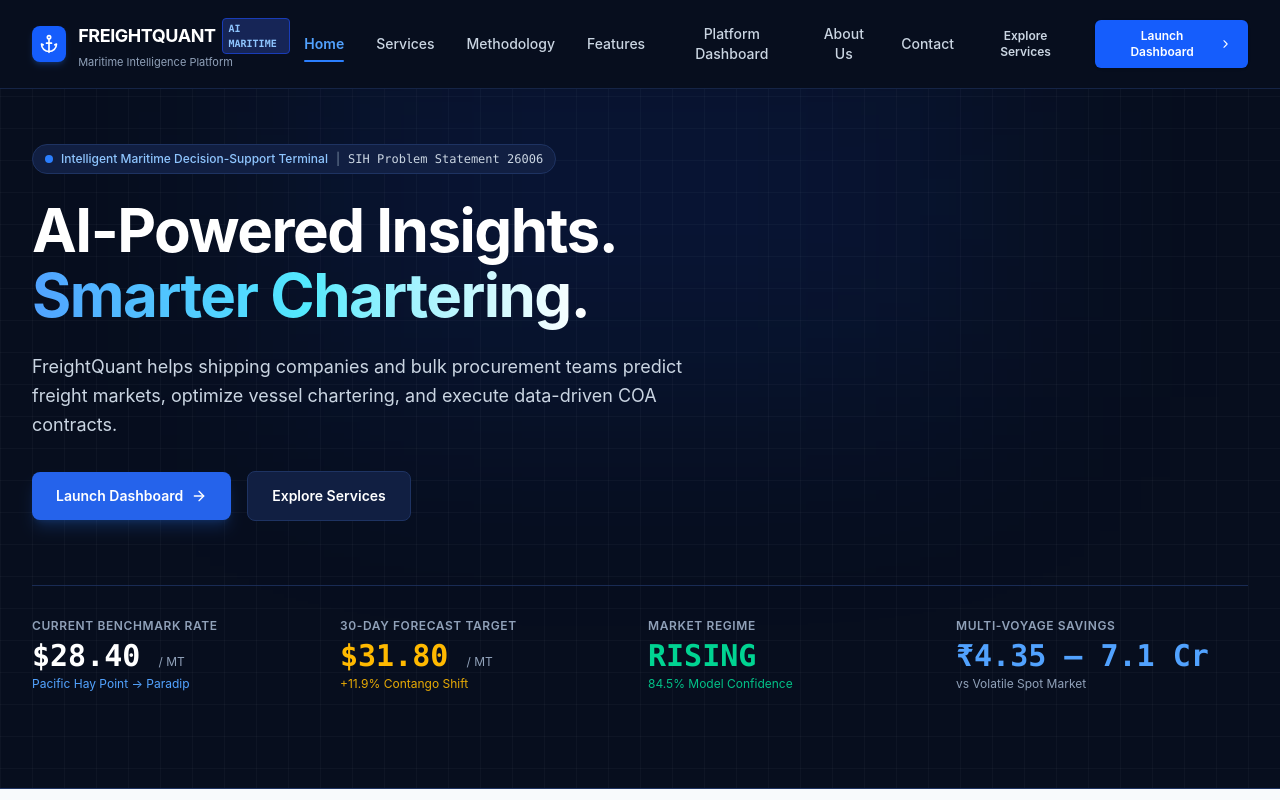
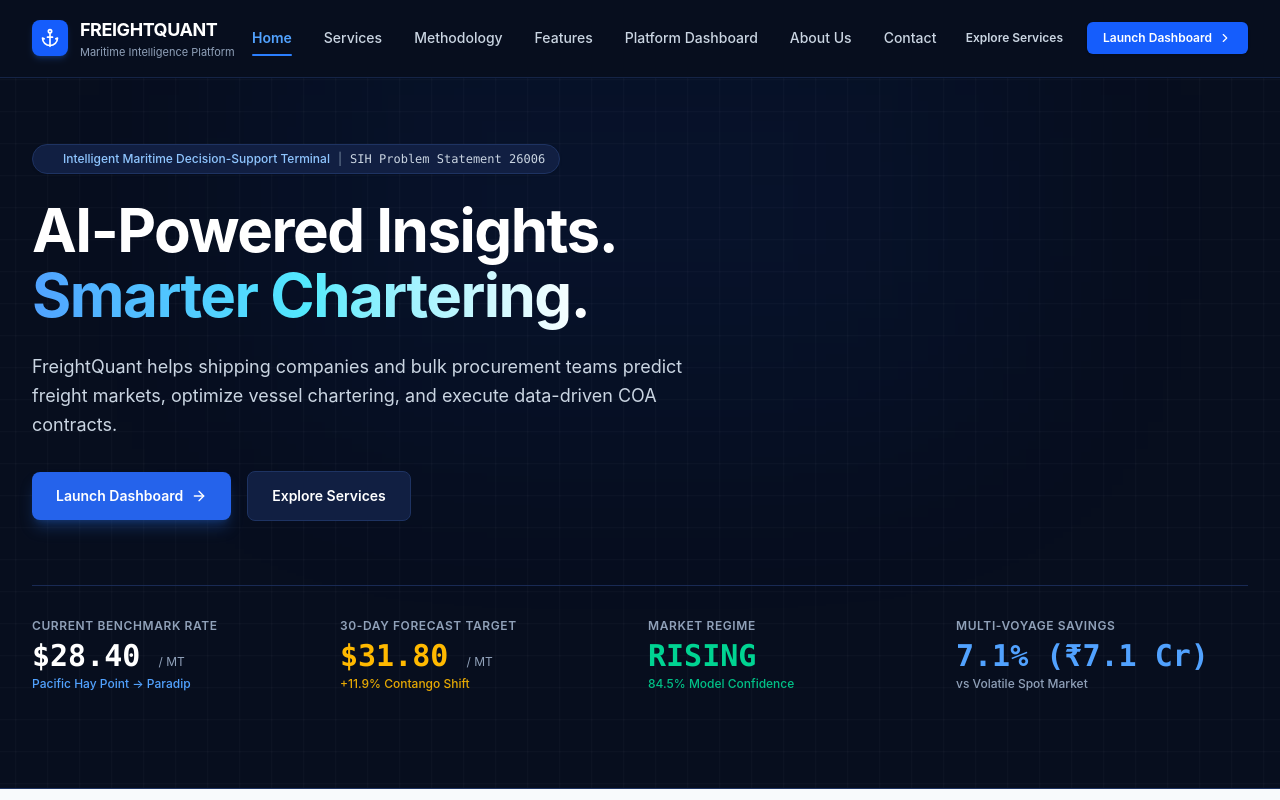
Before and after one commit to Veeru2807/SIH, a React (Vite) app: page / in a window 1280 px wide. Shown: the top 800 px of the page. Built offline with nearby package versions, Linux system fonts and the light colour scheme.

Commit message:
fix: remove AI MARITIME pill tag and add dynamic micro-animations & count-ups

```diff
--- a/src/components/website/HomePage.tsx
+++ b/src/components/website/HomePage.tsx
@@ -1,16 +1,15 @@
-import React from 'react';
+import React, { useEffect, useState } from 'react';
 import {
-  Anchor,
   ArrowRight,
   TrendingUp,
   ShieldCheck,
-  Cpu,
   Ship,
-  BarChart3,
   Layers,
-  CheckCircle2,
+  Sparkles,
+  DollarSign,
   Calendar,
-  DollarSign
+  Compass,
+  CheckCircle2
 } from 'lucide-react';
 import { MainNavPage } from './Navbar';
 
@@ -19,20 +18,47 @@ interface HomePageProps {
 }
 
 export const HomePage: React.FC<HomePageProps> = ({ onNavigate }) => {
+  // Smooth KPI count-up animations
+  const [freightRate, setFreightRate] = useState(0);
+  const [savingsVal, setSavingsVal] = useState(0);
+  const [confidenceVal, setConfidenceVal] = useState(0);
+
+  useEffect(() => {
+    // 0 -> 28.40
+    let start = 0;
+    const duration = 1200;
+    const startTime = performance.now();
+
+    const updateCount = (now: number) => {
+      const elapsed = now - startTime;
+      const progress = Math.min(elapsed / duration, 1);
+      const easeOut = 1 - Math.pow(1 - progress, 3);
+
+      setFreightRate(Number((28.40 * easeOut).toFixed(2)));
+      setSavingsVal(Number((7.1 * easeOut).toFixed(1)));
+      setConfidenceVal(Number((84.5 * easeOut).toFixed(1)));
+
+      if (progress < 1) {
+        requestAnimationFrame(updateCount);
+      }
+    };
+    requestAnimationFrame(updateCount);
+  }, []);
+
   return (
     <div className="space-y-24">
-      {/* 1. Hero Section (Navy Background with technical grid & metric pill) */}
+      {/* 1. Hero Section */}
       <section className="relative bg-[#070e1e] text-white pt-36 pb-24 overflow-hidden border-b border-[#1e3362]">
         <div className="absolute inset-0 hero-grid opacity-60"></div>
 
-        {/* Subtle Ambient Radial Glow */}
-        <div className="absolute top-1/4 left-1/2 -translate-x-1/2 -translate-y-1/2 w-[700px] h-[400px] bg-blue-600/10 blur-[120px] pointer-events-none"></div>
+        {/* Ambient Subtle Pulsing Glow */}
+        <div className="absolute top-1/4 left-1/2 -translate-x-1/2 -translate-y-1/2 w-[750px] h-[450px] bg-blue-600/15 blur-[130px] animate-pulse-glow pointer-events-none"></div>
 
         <div className="max-w-7xl mx-auto px-4 sm:px-6 lg:px-8 relative z-10">
-          <div className="max-w-3xl space-y-6">
+          <div className="max-w-3xl space-y-6 animate-fade-in-up">
             {/* Tag / Badge */}
-            <div className="inline-flex items-center gap-2 px-3 py-1.5 rounded-full bg-[#111f42] border border-[#1e3362] text-xs font-medium text-blue-300">
-              <span className="w-2 h-2 rounded-full bg-blue-500 animate-pulse"></span>
+            <div className="inline-flex items-center gap-2 px-3.5 py-1.5 rounded-full bg-[#111f42] border border-[#1e3362] text-xs font-medium text-blue-300 shadow-sm">
+              <span className="w-2 h-2 rounded-full bg-blue-400 animate-ping"></span>
               <span>Intelligent Maritime Decision-Support Terminal</span>
               <span className="text-slate-500">|</span>
               <span className="text-slate-300 font-mono">SIH Problem Statement 26006</span>
@@ -51,49 +77,57 @@ export const HomePage: React.FC<HomePageProps> = ({ onNavigate }) => {
               FreightQuant helps shipping companies and bulk procurement teams predict freight markets, optimize vessel chartering, and execute data-driven COA contracts.
             </p>
 
-            {/* Action Buttons */}
+            {/* Action Buttons with Micro-interactions */}
             <div className="flex flex-wrap items-center gap-4 pt-2">
               <button
                 onClick={() => onNavigate('dashboard')}
-                className="btn-primary px-6 py-3.5 text-sm font-semibold flex items-center gap-2 shadow-lg shadow-blue-500/20 cursor-pointer"
+                className="btn-primary px-6 py-3.5 text-sm font-semibold flex items-center gap-2 shadow-lg shadow-blue-500/25 cursor-pointer group"
               >
                 <span>Launch Dashboard</span>
-                <ArrowRight className="w-4 h-4" />
+                <ArrowRight className="w-4 h-4 group-hover:translate-x-1 transition-transform" />
               </button>
 
               <button
                 onClick={() => onNavigate('services')}
-                className="px-6 py-3.5 rounded-lg bg-[#111f42] hover:bg-[#162852] border border-[#1e3362] text-white text-sm font-semibold transition-colors cursor-pointer"
+                className="px-6 py-3.5 rounded-lg bg-[#111f42] hover:bg-[#162852] border border-[#1e3362] text-white text-sm font-semibold transition-all transform hover:-translate-y-0.5 cursor-pointer"
               >
                 Explore Services
               </button>
             </div>
           </div>
 
-          {/* Quick Metrics Bar */}
+          {/* Quick Metrics Bar with Live Animated Count-Up */}
           <div className="grid grid-cols-2 md:grid-cols-4 gap-4 mt-16 pt-8 border-t border-[#1e3362]/80">
-            <div>
+            <div className="transition-all duration-300 hover:translate-x-1">
               <div className="text-xs uppercase tracking-wider text-slate-400 font-semibold">Current Benchmark Rate</div>
-              <div className="text-2xl sm:text-3xl font-bold font-mono text-white mt-1">$28.40 <span className="text-xs text-slate-400 font-sans font-normal">/ MT</span></div>
-              <div className="text-xs text-blue-400 mt-0.5">Pacific Hay Point → Paradip</div>
+              <div className="text-2xl sm:text-3xl font-bold font-mono text-white mt-1">
+                ${freightRate.toFixed(2)} <span className="text-xs text-slate-400 font-sans font-normal">/ MT</span>
+              </div>
+              <div className="text-xs text-blue-400 mt-0.5 font-medium">Pacific Hay Point → Paradip</div>
             </div>
 
-            <div>
+            <div className="transition-all duration-300 hover:translate-x-1">
               <div className="text-xs uppercase tracking-wider text-slate-400 font-semibold">30-Day Forecast Target</div>
-              <div className="text-2xl sm:text-3xl font-bold font-mono text-amber-400 mt-1">$31.80 <span className="text-xs text-slate-400 font-sans font-normal">/ MT</span></div>
-              <div className="text-xs text-amber-400/90 mt-0.5">+11.9% Contango Shift</div>
+              <div className="text-2xl sm:text-3xl font-bold font-mono text-amber-400 mt-1">
+                $31.80 <span className="text-xs text-slate-400 font-sans font-normal">/ MT</span>
+              </div>
+              <div className="text-xs text-amber-400/90 mt-0.5 font-medium">+11.9% Contango Shift</div>
             </div>
 
-            <div>
+            <div className="transition-all duration-300 hover:translate-x-1">
               <div className="text-xs uppercase tracking-wider text-slate-400 font-semibold">Market Regime</div>
-              <div className="text-2xl sm:text-3xl font-bold font-mono text-emerald-400 mt-1">RISING</div>
-              <div className="text-xs text-emerald-400/90 mt-0.5">84.5% Model Confidence</div>
+              <div className="text-2xl sm:text-3xl font-bold font-mono text-emerald-400 mt-1">
+                RISING
+              </div>
+              <div className="text-xs text-emerald-400/90 mt-0.5 font-medium">{confidenceVal}% Model Confidence</div>
             </div>
 
-            <div>
+            <div className="transition-all duration-300 hover:translate-x-1">
               <div className="text-xs uppercase tracking-wider text-slate-400 font-semibold">Multi-Voyage Savings</div>
-              <div className="text-2xl sm:text-3xl font-bold font-mono text-blue-400 mt-1">₹4.35 – 7.1 Cr</div>
-              <div className="text-xs text-slate-400 mt-0.5">vs Volatile Spot Market</div>
+              <div className="text-2xl sm:text-3xl font-bold font-mono text-blue-400 mt-1">
+                {savingsVal}% (₹7.1 Cr)
+              </div>
+              <div className="text-xs text-slate-400 mt-0.5 font-medium">vs Volatile Spot Market</div>
             </div>
           </div>
         </div>
@@ -112,8 +146,8 @@ export const HomePage: React.FC<HomePageProps> = ({ onNavigate }) => {
         </div>
 
         <div className="grid grid-cols-1 md:grid-cols-3 gap-8">
-          <div className="enterprise-card enterprise-card-hover p-8 space-y-4">
-            <div className="w-12 h-12 rounded-lg bg-blue-50 text-blue-600 flex items-center justify-center">
+          <div className="enterprise-card p-8 space-y-4 group">
+            <div className="w-12 h-12 rounded-lg bg-blue-50 text-blue-600 flex items-center justify-center group-hover:scale-110 transition-transform">
               <TrendingUp className="w-6 h-6" />
             </div>
             <h3 className="text-xl font-bold text-slate-900">Probabilistic Forecasting</h3>
@@ -122,8 +156,8 @@ export const HomePage: React.FC<HomePageProps> = ({ onNavigate }) => {
             </p>
           </div>
 
-          <div className="enterprise-card enterprise-card-hover p-8 space-y-4">
-            <div className="w-12 h-12 rounded-lg bg-blue-50 text-blue-600 flex items-center justify-center">
+          <div className="enterprise-card p-8 space-y-4 group">
+            <div className="w-12 h-12 rounded-lg bg-blue-50 text-blue-600 flex items-center justify-center group-hover:scale-110 transition-transform">
               <Ship className="w-6 h-6" />
             </div>
             <h3 className="text-xl font-bold text-slate-900">Vessel & Port Constraints</h3>
@@ -132,8 +166,8 @@ export const HomePage: React.FC<HomePageProps> = ({ onNavigate }) => {
             </p>
           </div>
 
-          <div className="enterprise-card enterprise-card-hover p-8 space-y-4">
-            <div className="w-12 h-12 rounded-lg bg-blue-50 text-blue-600 flex items-center justify-center">
+          <div className="enterprise-card p-8 space-y-4 group">
+            <div className="w-12 h-12 rounded-lg bg-blue-50 text-blue-600 flex items-center justify-center group-hover:scale-110 transition-transform">
               <ShieldCheck className="w-6 h-6" />
             </div>
             <h3 className="text-xl font-bold text-slate-900">COA Contract Strategy</h3>
@@ -144,7 +178,7 @@ export const HomePage: React.FC<HomePageProps> = ({ onNavigate }) => {
         </div>
       </section>
 
-      {/* 3. Methodology Snapshot (Interactive Flow) */}
+      {/* 3. Methodology Snapshot */}
       <section className="bg-slate-900 text-white py-20 border-y border-slate-800">
         <div className="max-w-7xl mx-auto px-4 sm:px-6 lg:px-8 space-y-12">
           <div className="flex flex-wrap items-end justify-between gap-4">
@@ -156,10 +190,10 @@ export const HomePage: React.FC<HomePageProps> = ({ onNavigate }) => {
             </div>
             <button
               onClick={() => onNavigate('methodology')}
-              className="text-xs font-semibold text-blue-400 hover:text-blue-300 flex items-center gap-1 cursor-pointer"
+              className="text-xs font-semibold text-blue-400 hover:text-blue-300 flex items-center gap-1 cursor-pointer group"
             >
               <span>Explore Detailed Methodology</span>
-              <ArrowRight className="w-3.5 h-3.5" />
+              <ArrowRight className="w-3.5 h-3.5 group-hover:translate-x-1 transition-transform" />
             </button>
           </div>
 
@@ -170,7 +204,7 @@ export const HomePage: React.FC<HomePageProps> = ({ onNavigate }) => {
               { step: '03', title: 'Constraint Solver', desc: 'Evaluates drafts, LOA, turnaround days, and fuel burn.' },
               { step: '04', title: 'Charter Directive', desc: 'Outputs recommended vessel, entry timing, and contract type.' },
             ].map((m) => (
-              <div key={m.step} className="bg-slate-800/80 border border-slate-700/80 p-6 rounded-xl space-y-3">
+              <div key={m.step} className="bg-slate-800/80 hover:bg-slate-800 border border-slate-700/80 hover:border-blue-500/50 p-6 rounded-xl space-y-3 transition-all transform hover:-translate-y-1">
                 <span className="text-xs font-mono font-bold text-blue-400">{m.step}</span>
                 <h3 className="text-lg font-bold text-white">{m.title}</h3>
                 <p className="text-xs text-slate-300 leading-relaxed">{m.desc}</p>
@@ -195,7 +229,7 @@ export const HomePage: React.FC<HomePageProps> = ({ onNavigate }) => {
           <div className="flex items-center gap-4">
             <button
               onClick={() => onNavigate('dashboard')}
-              className="px-6 py-3.5 rounded-lg bg-white text-blue-700 font-bold text-sm hover:bg-blue-50 shadow-md transition-all cursor-pointer"
+              className="px-6 py-3.5 rounded-lg bg-white text-blue-700 font-bold text-sm hover:bg-blue-50 shadow-md transition-all transform hover:-translate-y-0.5 cursor-pointer"
             >
               Open Platform Dashboard
             </button>
--- a/src/components/website/Navbar.tsx
+++ b/src/components/website/Navbar.tsx
@@ -71,9 +71,6 @@ export const Navbar: React.FC<NavbarProps> = ({ activePage, onNavigate }) => {
             <div className="flex items-center gap-1.5">
               <span className="font-bold text-lg tracking-tight text-white group-hover:text-blue-400 transition-colors">
                 FREIGHTQUANT
-              </span>
-              <span className="text-[10px] px-1.5 py-0.5 rounded font-mono font-bold bg-blue-950 text-blue-300 border border-blue-800">
-                AI MARITIME
               </span>
             </div>
             <p className="text-[11px] text-slate-400 tracking-normal font-normal">
--- a/src/index.css
+++ b/src/index.css
@@ -56,32 +56,72 @@
   background: #94a3b8;
 }
 
-/* Enterprise Card Utility */
+/* Keyframe Animations */
+@keyframes fadeInUp {
+  from {
+    opacity: 0;
+    transform: translateY(20px);
+  }
+  to {
+    opacity: 1;
+    transform: translateY(0);
+  }
+}
+
+@keyframes pulseGlow {
+  0%, 100% {
+    opacity: 0.4;
+    transform: scale(1);
+  }
+  50% {
+    opacity: 0.8;
+    transform: scale(1.04);
+  }
+}
+
+@keyframes routeDrift {
+  0% {
+    background-position: 0px 0px;
+  }
+  100% {
+    background-position: 64px 64px;
+  }
+}
+
+@keyframes floatSlow {
+  0%, 100% {
+    transform: translateY(0px);
+  }
+  50% {
+    transform: translateY(-6px);
+  }
+}
+
+.animate-fade-in-up {
+  animation: fadeInUp 0.65s cubic-bezier(0.22, 1, 0.36, 1) forwards;
+}
+
+.animate-pulse-glow {
+  animation: pulseGlow 6s ease-in-out infinite;
+}
+
+.animate-float {
+  animation: floatSlow 4s ease-in-out infinite;
+}
+
+/* Enterprise Card Utility with Subtle Micro-Interactions */
 .enterprise-card {
   background-color: #ffffff;
   border: 1px solid #e2e8f0;
   border-radius: 0.75rem;
   box-shadow: 0 1px 3px 0 rgba(15, 23, 42, 0.04), 0 1px 2px -1px rgba(15, 23, 42, 0.04);
-  transition: transform 220ms cubic-bezier(0.22, 1, 0.36, 1), box-shadow 220ms cubic-bezier(0.22, 1, 0.36, 1), border-color 220ms ease;
+  transition: transform 240ms cubic-bezier(0.22, 1, 0.36, 1), box-shadow 240ms cubic-bezier(0.22, 1, 0.36, 1), border-color 240ms ease;
 }
 
-.enterprise-card-hover:hover {
-  transform: translateY(-3px);
-  box-shadow: 0 12px 24px -6px rgba(15, 23, 42, 0.08), 0 4px 8px -4px rgba(15, 23, 42, 0.04);
+.enterprise-card:hover {
+  transform: translateY(-4px);
+  box-shadow: 0 16px 32px -8px rgba(15, 23, 42, 0.08), 0 4px 12px -2px rgba(15, 23, 42, 0.04);
   border-color: #93c5fd;
-}
-
-/* Dark Terminal Surface */
-.navy-card {
-  background: linear-gradient(180deg, #0c1630 0%, #070e1e 100%);
-  border: 1px solid #1e3362;
-  border-radius: 0.75rem;
-  box-shadow: 0 10px 25px -5px rgba(2, 6, 23, 0.3);
-}
-
-.navy-card-hover:hover {
-  border-color: #3b82f6;
-  box-shadow: 0 0 20px rgba(59, 130, 246, 0.15);
 }
 
 /* Clean Button Micro-Interactions */
@@ -90,12 +130,12 @@
   color: #ffffff;
   font-weight: 600;
   border-radius: 0.5rem;
-  transition: all 180ms ease;
+  transition: transform 180ms ease, box-shadow 180ms ease, background-color 180ms ease;
 }
 .btn-primary:hover {
   background-color: #1d4ed8;
-  transform: translateY(-1px);
-  box-shadow: 0 4px 12px rgba(37, 99, 235, 0.25);
+  transform: translateY(-2px);
+  box-shadow: 0 8px 20px rgba(37, 99, 235, 0.3);
 }
 .btn-primary:active {
   transform: translateY(0);
@@ -112,22 +152,15 @@
 .btn-secondary:hover {
   background-color: #f8fafc;
   border-color: #cbd5e1;
-  transform: translateY(-1px);
+  transform: translateY(-2px);
+  box-shadow: 0 6px 16px rgba(15, 23, 42, 0.06);
 }
 
-/* Subtle Animated Grid Background */
+/* Animated Maritime Grid Background */
 .hero-grid {
   background-size: 32px 32px;
   background-image:
     linear-gradient(to right, rgba(255, 255, 255, 0.05) 1px, transparent 1px),
     linear-gradient(to bottom, rgba(255, 255, 255, 0.05) 1px, transparent 1px);
+  animation: routeDrift 25s linear infinite;
 }
-
-@media (prefers-reduced-motion: reduce) {
-  * {
-    animation-duration: 0.01ms !important;
-    animation-iteration-count: 1 !important;
-    transition-duration: 0.01ms !important;
-    scroll-behavior: auto !important;
-  }
-}
```
